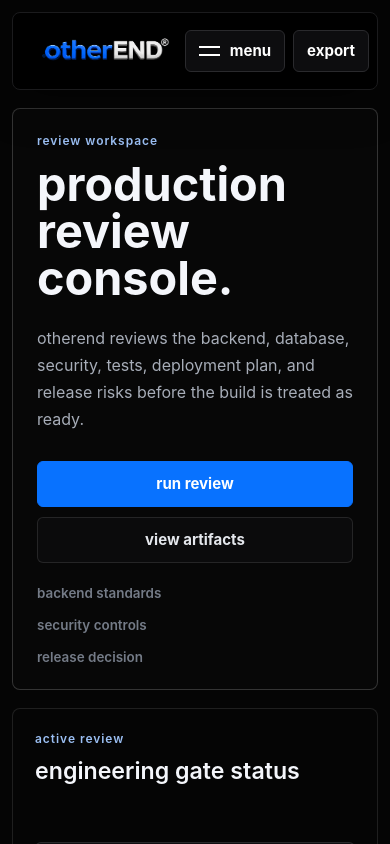
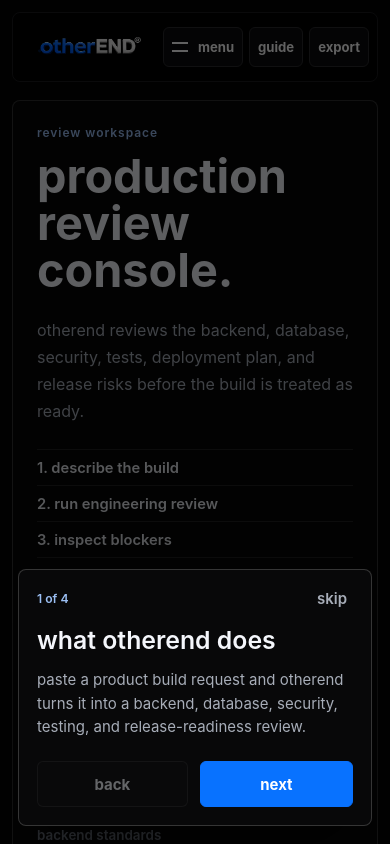
Before and after one commit to Oyewolesyl/otherEND, a React (Vite) app: page / in a window 390 px wide. Shown: the top 844 px of the page. Built offline with nearby package versions, Linux system fonts and the light colour scheme; no server answers.

Commit message:
Clarify app guidance and actions

```diff
--- a/src/App.tsx
+++ b/src/App.tsx
@@ -6,6 +6,25 @@ import { artifacts, disciplines, risks, standards, workflow } from "./data/revie
 
 const starterBrief =
   "build a subscription saas where teams can create projects, invite members, assign tasks, upload files, and receive weekly planning summaries.";
+
+const guideSteps = [
+  {
+    title: "what otherend does",
+    body: "paste a product build request and otherend turns it into a backend, database, security, testing, and release-readiness review.",
+  },
+  {
+    title: "start with the brief",
+    body: "use the project intake area to describe the app, api, database, users, permissions, and launch expectations.",
+  },
+  {
+    title: "run the review",
+    body: "save and review creates a project, runs the engineering checks, then shows controls, blockers, readiness, and a ship decision.",
+  },
+  {
+    title: "export the package",
+    body: "export copies the markdown review. copy implementation prompt gives you a build prompt for your coding agent.",
+  },
+];
 
 type ApiReview = {
   readiness: number;
@@ -33,6 +52,8 @@ function App() {
   const [projectCount, setProjectCount] = useState(0);
   const [auditCount, setAuditCount] = useState(0);
   const [menuOpen, setMenuOpen] = useState(false);
+  const [guideOpen, setGuideOpen] = useState(() => localStorage.getItem("otherend_guide_seen") !== "yes");
+  const [guideStep, setGuideStep] = useState(0);
 
   const selected = disciplines.find((discipline) => discipline.id === activeDiscipline) ?? disciplines[0];
 
@@ -46,6 +67,13 @@ function App() {
     const cleanBrief = brief.trim() || "a software project";
     return cleanBrief.length > 150 ? `${cleanBrief.slice(0, 150).trim()}...` : cleanBrief;
   }, [brief]);
+
+  const nextStep = useMemo(() => {
+    if (!token) return "sign in first so the app can save projects, reviews, and audit events.";
+    if (!projectId) return "write or adjust the brief, then press save and review to create the first review package.";
+    if (!serverReview) return "the project is saved. run review to generate blockers, controls, and exportable guidance.";
+    return "review the blockers and controls, then export the markdown package or copy the implementation prompt.";
+  }, [projectId, serverReview, token]);
 
   useEffect(() => {
     fetch("/api/health")
@@ -85,7 +113,7 @@ function App() {
     localStorage.setItem("otherend_token", body.token);
     setToken(body.token);
     setStorageMode(body.storage || storageMode);
-    setStatus(`signed in as ${body.user.email}`);
+    setStatus(`signed in as ${body.user.email}. workspace is ready for saved reviews.`);
     await refreshWorkspace(body.token);
   }
 
@@ -109,7 +137,7 @@ function App() {
 
   async function runServerReview() {
     try {
-      setStatus("creating project...");
+      setStatus("creating or updating the project from your brief...");
       let activeProjectId = projectId;
       if (!activeProjectId) {
         const created = await api("/api/projects", {
@@ -125,12 +153,12 @@ function App() {
         });
       }
 
-      setStatus("running engineering review...");
+      setStatus("running backend, database, security, qa, and release checks...");
       const reviewed = await api(`/api/projects/${activeProjectId}/review`, { method: "POST" }).then((response) =>
         response.json(),
       );
       setServerReview(reviewed.review);
-      setStatus("review saved and ready to export");
+      setStatus("review saved. blockers, controls, readiness, and export package are ready.");
       await refreshWorkspace();
     } catch (error) {
       setStatus(error instanceof Error ? error.message : "review failed");
@@ -140,7 +168,7 @@ function App() {
   async function exportReview() {
     try {
       if (!projectId) {
-        setStatus("run a review before export");
+        setStatus("run a review first, then export will copy the saved markdown package.");
         return;
       }
       const response = await api(`/api/projects/${projectId}/export`, {
@@ -148,7 +176,7 @@ function App() {
       });
       const markdown = await response.text();
       await navigator.clipboard.writeText(markdown);
-      setStatus("markdown export copied to clipboard");
+      setStatus("markdown review copied. paste it into docs, github, or your delivery handoff.");
     } catch (error) {
       setStatus(error instanceof Error ? error.message : "export failed");
     }
@@ -159,7 +187,20 @@ function App() {
       serverReview?.implementationPrompt ||
       `build this project with production engineering standards:\n\n${brief}\n\ninclude architecture, backend contracts, security controls, testing, deployment, and release readiness.`;
     await navigator.clipboard.writeText(prompt);
-    setStatus("implementation prompt copied");
+    setStatus("implementation prompt copied. paste it into your coding agent to build from the reviewed brief.");
+  }
+
+  function closeGuide() {
+    localStorage.setItem("otherend_guide_seen", "yes");
+    setGuideOpen(false);
+  }
+
+  function nextGuideStep() {
+    if (guideStep >= guideSteps.length - 1) {
+      closeGuide();
+      return;
+    }
+    setGuideStep((step) => step + 1);
   }
 
   return (
@@ -185,7 +226,10 @@ function App() {
             <a href="#standards" onClick={() => setMenuOpen(false)}>standards</a>
             <a href="https://otherend.vercel.app/" onClick={() => setMenuOpen(false)}>landing</a>
           </nav>
-          <button className="export-button" aria-label="export review" onClick={exportReview}>
+          <button className="guide-button" type="button" onClick={() => { setGuideStep(0); setGuideOpen(true); }}>
+            guide
+          </button>
+          <button className="export-button" aria-label="export markdown review" title="copy the saved review as markdown" onClick={exportReview}>
             export
           </button>
         </header>
@@ -198,13 +242,25 @@ function App() {
               otherend reviews the backend, database, security, tests, deployment plan, and release
               risks before the build is treated as ready.
             </p>
-            <div className="cta-row">
-              <button className="primary-action" onClick={runServerReview}>
+            <div className="purpose-list" aria-label="what this app does">
+              <span>1. describe the build</span>
+              <span>2. run engineering review</span>
+              <span>3. inspect blockers</span>
+              <span>4. export the build package</span>
+            </div>
+            <div className="cta-row action-row">
+              <div>
+                <button className="primary-action" onClick={runServerReview} title="save this brief and run backend, database, security, qa, and release checks">
                   run review
                 </button>
-              <a className="secondary-action" href="#artifacts">
+                <small>creates or updates a project, then runs the review engine.</small>
+              </div>
+              <div>
+                <a className="secondary-action" href="#artifacts" title="jump to the documents and reports this review creates">
                   view artifacts
                 </a>
+                <small>shows the output package: prompts, reports, controls, and release notes.</small>
+              </div>
             </div>
             <div className="proof-row" aria-label="review promises">
               <span>backend standards</span>
@@ -268,7 +324,7 @@ function App() {
             <div className="database-summary" aria-label="database implementation">
               <span>database implementation</span>
               <strong>{storageMode === "postgres" ? "postgres persistence active" : "local json fallback active"}</strong>
-            <p>production supports users, workspaces, memberships, projects, reviews, and audit logs through `database.sql`.</p>
+              <p>this is where saved users, workspaces, projects, reviews, and audit logs live. postgres turns it into durable storage.</p>
             </div>
             <div className="auth-controls">
             <input
@@ -277,10 +333,21 @@ function App() {
               onChange={(event) => setEmail(event.target.value)}
               placeholder="you@company.com"
             />
-            <button className="secondary-action" onClick={signIn}>
+            <button className="secondary-action" onClick={signIn} title="create or resume a workspace so reviews can be saved">
               sign in
             </button>
             <span>{status}</span>
+          </div>
+        </section>
+
+        <section className="activity-panel" aria-live="polite">
+          <div>
+            <span>current action</span>
+            <strong>{status}</strong>
+          </div>
+          <div>
+            <span>next step</span>
+            <p>{nextStep}</p>
           </div>
         </section>
 
@@ -298,12 +365,15 @@ function App() {
               onChange={(event) => setBrief(event.target.value)}
               rows={8}
             />
+            <p className="field-help">
+              include users, data, permissions, payments, integrations, expected traffic, and anything that must be secure.
+            </p>
             <div className="prompt-footer">
               <span>{brief.length} characters reviewed</span>
-              <button onClick={copyPrompt}>
+              <button onClick={copyPrompt} title="copy a coding-agent prompt based on this brief and the review standards">
                 copy implementation prompt
               </button>
-              <button onClick={runServerReview}>
+              <button onClick={runServerReview} title="save this project and generate the engineering review">
                 save and review
               </button>
             </div>
@@ -330,6 +400,9 @@ function App() {
               <p>
                 for "{briefSummary}", otherend creates a gated engineering package before any code is
                 accepted as production ready.
+              </p>
+              <p>
+                use this panel to understand why the selected discipline scored the project this way and what must be fixed.
               </p>
               {serverReview && (
                 <ul>
@@ -459,6 +532,31 @@ function App() {
           </button>
         </section>
       </section>
+      {guideOpen && (
+        <div className="guide-overlay" role="dialog" aria-modal="true" aria-labelledby="guide-title">
+          <section className="guide-card">
+            <div className="guide-progress">
+              <span>{guideStep + 1} of {guideSteps.length}</span>
+              <button type="button" onClick={closeGuide}>skip</button>
+            </div>
+            <h2 id="guide-title">{guideSteps[guideStep].title}</h2>
+            <p>{guideSteps[guideStep].body}</p>
+            <div className="guide-actions">
+              <button
+                type="button"
+                className="secondary-action"
+                onClick={() => setGuideStep((step) => Math.max(0, step - 1))}
+                disabled={guideStep === 0}
+              >
+                back
+              </button>
+              <button type="button" className="primary-action" onClick={nextGuideStep}>
+                {guideStep === guideSteps.length - 1 ? "start using otherend" : "next"}
+              </button>
+            </div>
+          </section>
+        </div>
+      )}
     </main>
   );
 }
--- a/src/styles.css
+++ b/src/styles.css
@@ -69,7 +69,7 @@ main {
   top: 12px;
   z-index: 10;
   display: grid;
-  grid-template-columns: auto minmax(0, 1fr) auto;
+  grid-template-columns: auto minmax(0, 1fr) auto auto;
   align-items: center;
   gap: 18px;
   min-height: 74px;
@@ -114,6 +114,7 @@ main {
 }
 
 .menu-button,
+.guide-button,
 .export-button {
   min-height: 42px;
   align-items: center;
@@ -140,6 +141,10 @@ main {
 }
 
 .export-button {
+  display: inline-flex;
+}
+
+.guide-button {
   display: inline-flex;
 }
 
@@ -228,6 +233,21 @@ h3 {
   line-height: 1.68;
 }
 
+.purpose-list {
+  display: grid;
+  max-width: 620px;
+  gap: 8px;
+  margin-top: 24px;
+  color: var(--silver);
+  font-size: 0.92rem;
+  font-weight: 580;
+}
+
+.purpose-list span {
+  border-top: 1px solid var(--line);
+  padding-top: 9px;
+}
+
 .cta-row,
 .prompt-footer {
   display: flex;
@@ -235,6 +255,23 @@ h3 {
   gap: 10px;
   align-items: center;
   margin-top: 28px;
+}
+
+.action-row {
+  align-items: flex-start;
+}
+
+.action-row > div {
+  display: grid;
+  min-width: min(100%, 220px);
+  gap: 8px;
+}
+
+.action-row small {
+  max-width: 300px;
+  color: var(--quiet);
+  font-size: 0.82rem;
+  line-height: 1.42;
 }
 
 .primary-action,
@@ -453,6 +490,40 @@ h3 {
   border-color: var(--line-strong);
 }
 
+.activity-panel {
+  display: grid;
+  grid-template-columns: minmax(0, 0.8fr) minmax(0, 1.2fr);
+  gap: 18px;
+  margin-top: 18px;
+  border: 1px solid var(--line-strong);
+  border-radius: 8px;
+  background: #070707;
+  padding: clamp(18px, 2.6vw, 24px);
+}
+
+.activity-panel div {
+  display: grid;
+  gap: 8px;
+}
+
+.activity-panel span {
+  color: var(--blue-soft);
+  font-size: 0.76rem;
+  font-weight: 620;
+}
+
+.activity-panel strong {
+  color: var(--ink);
+  font-size: clamp(1rem, 1.4vw, 1.18rem);
+  line-height: 1.35;
+}
+
+.activity-panel p {
+  margin: 0;
+  color: var(--muted);
+  line-height: 1.5;
+}
+
 .database-summary {
   border-left: 1px solid var(--line-strong);
   padding-left: 18px;
@@ -494,6 +565,13 @@ textarea {
   background: #0c0d0f;
   color: var(--ink);
   outline: none;
+}
+
+.field-help {
+  margin: 10px 0 0;
+  color: var(--quiet);
+  font-size: 0.9rem;
+  line-height: 1.45;
 }
 
 .auth-controls input {
@@ -826,6 +904,66 @@ textarea:focus {
   color: var(--blue-soft);
 }
 
+.guide-overlay {
+  position: fixed;
+  inset: 0;
+  z-index: 50;
+  display: grid;
+  place-items: end center;
+  background: rgba(0, 0, 0, 0.62);
+  padding: 18px;
+}
+
+.guide-card {
+  width: min(100%, 460px);
+  border: 1px solid var(--line-strong);
+  border-radius: 8px;
+  background: #080809;
+  box-shadow: 0 28px 90px rgba(0, 0, 0, 0.48);
+  padding: 22px;
+}
+
+.guide-progress,
+.guide-actions {
+  display: flex;
+  align-items: center;
+  justify-content: space-between;
+  gap: 12px;
+}
+
+.guide-progress {
+  margin-bottom: 18px;
+}
+
+.guide-progress span {
+  color: var(--blue-soft);
+  font-size: 0.76rem;
+  font-weight: 620;
+}
+
+.guide-progress button {
+  border: 0;
+  background: transparent;
+  color: var(--muted);
+  font-weight: 620;
+  cursor: pointer;
+}
+
+.guide-card h2 {
+  font-size: clamp(1.55rem, 4vw, 2rem);
+}
+
+.guide-card p {
+  margin: 14px 0 22px;
+  color: var(--muted);
+  line-height: 1.58;
+}
+
+.guide-actions button:disabled {
+  cursor: not-allowed;
+  opacity: 0.42;
+}
+
 @media (max-width: 1080px) {
   .console-grid,
   .auth-panel,
@@ -856,14 +994,14 @@ textarea:focus {
   }
 
   .topbar {
-    grid-template-columns: minmax(0, 1fr) auto auto;
+    grid-template-columns: minmax(0, 1fr) auto auto auto;
     gap: 8px;
     min-height: 70px;
     padding: 8px;
   }
 
   .brand {
-    width: clamp(134px, 42vw, 164px);
+    width: clamp(108px, 34vw, 154px);
   }
 
   .menu-button {
@@ -941,4 +1079,37 @@ textarea:focus {
   .prompt-footer button {
     width: 100%;
   }
+
+  .activity-panel,
+  .action-row {
+    grid-template-columns: 1fr;
+  }
+
+  .guide-button,
+  .export-button {
+    min-width: 48px;
+    padding: 0 10px;
+  }
+
+  .guide-card {
+    padding: 18px;
+  }
 }
+
+@media (max-width: 420px) {
+  .topbar {
+    gap: 6px;
+  }
+
+  .menu-button,
+  .guide-button,
+  .export-button {
+    min-height: 40px;
+    padding: 0 8px;
+    font-size: 0.82rem;
+  }
+
+  .menu-button span {
+    width: 16px;
+  }
+}
```
Lines whose indentation alone changed are shown as unchanged.
